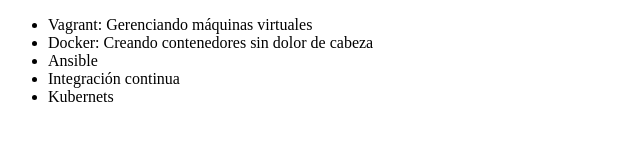
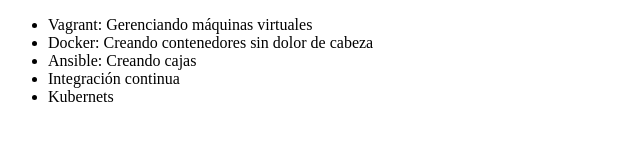
Before and after one commit to haland491/alura, a plain HTML site: page index.html in a window 1280 px wide. Shown: the whole page, without its empty margins (0-640 px from the left). Drawn offline with Linux system fonts and the light colour scheme.

Commit message:
cambiando Ansible

```diff
--- a/index.html
+++ b/index.html
@@ -9,7 +9,7 @@
          <li> Vagrant: Gerenciando máquinas virtuales
           </li>
          <li> Docker: Creando contenedores sin dolor de cabeza </li>
-         <li> Ansible </li>
+         <li> Ansible: Creando cajas </li>
          <li> Integración continua </li>
          <li>Kubernets</li>
 
```
